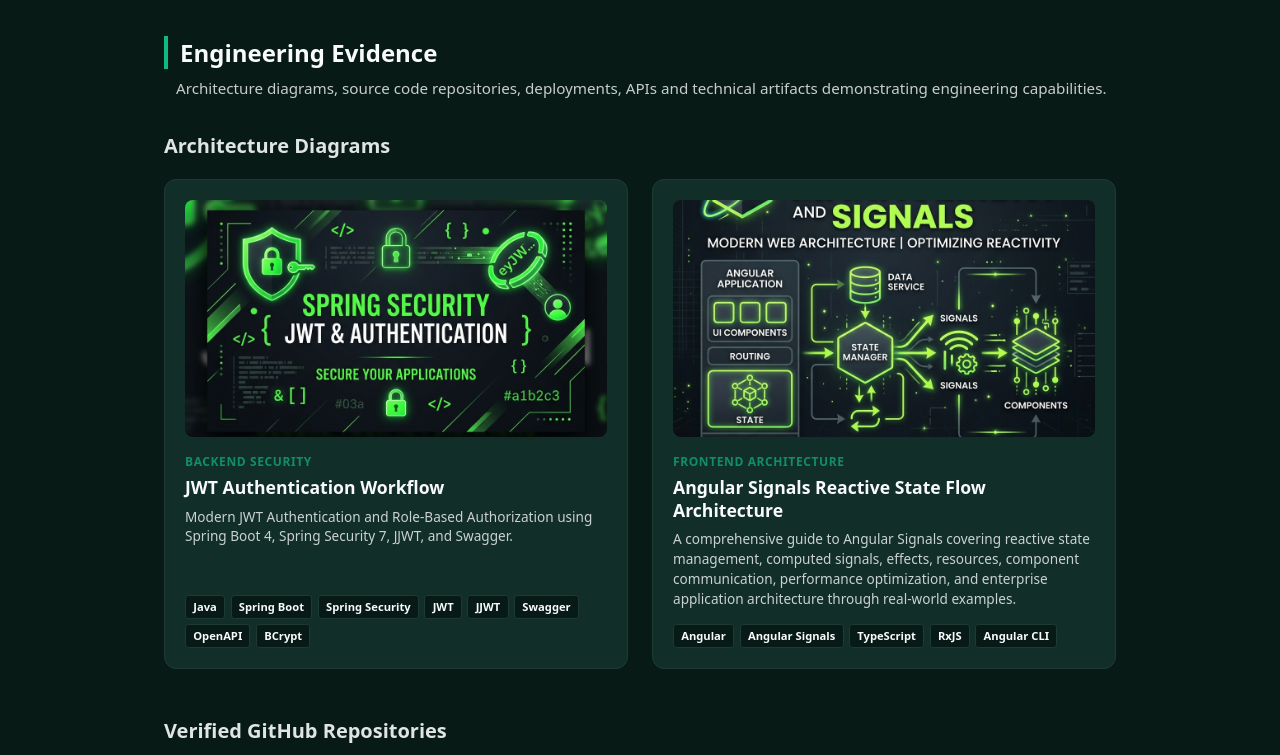
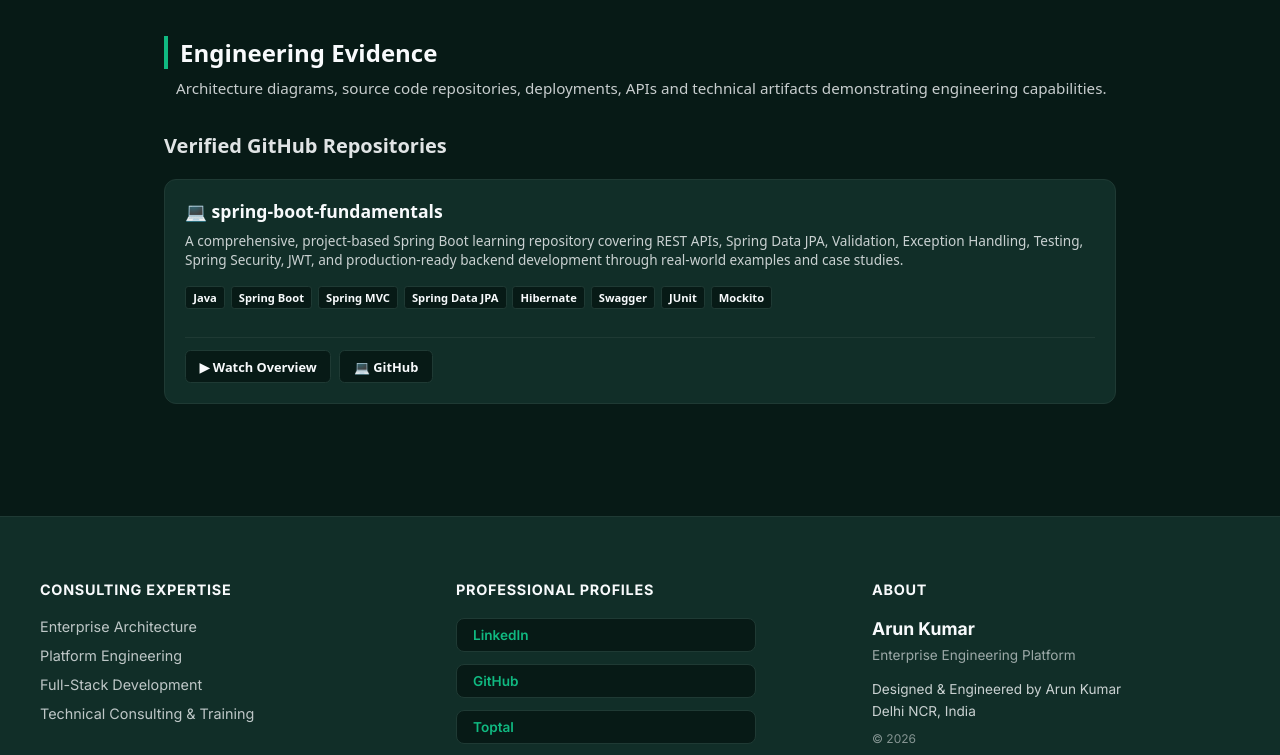
Before and after one commit to java2786/megalono-frontend, an Angular app: page /cases in a window 1280 px wide. Shown: the part 3420-4175 px from the top of the page. Built offline with nearby package versions, Linux system fonts and the light colour scheme.

Commit message:
feat: updated the repos computed signal to group links and associate all visible links with a single repository card instead of creating duplicate cards

```diff
--- a/package.json
+++ b/package.json
@@ -8,7 +8,7 @@
     "watch": "ng build --watch --configuration development",
     "test": "ng test",
     "repomix": "repomix",
-    "build:prod": "ng build --configuration production --base-href /megalono-frontend/ && cp dist/arun_kumar_profile/browser/index.html dist/arun_kumar_profile/browser/404.html"
+    "build:prod": "ng build --configuration production --base-href /arun-kumar/ && cp dist/arun_kumar_profile/browser/index.html dist/arun_kumar_profile/browser/404.html"
   },
   "private": true,
   "packageManager": "npm@11.12.1",
--- a/src/app/shared/components/engineering-proof/engineering-proof.component.ts
+++ b/src/app/shared/components/engineering-proof/engineering-proof.component.ts
@@ -72,10 +72,12 @@ import { getVisibleContent } from '../../utils/content.utility';
               </span>
             </div>
 
-            <div style="margin-top: 0.75rem; border-top: 1px solid var(--border-color); padding-top: 0.75rem;">
-              <a [href]="repo.url" target="_blank" class="proof-btn"
+            <div *ngIf="getRepoLinks(repo) as repoLinks" style="margin-top: 0.75rem; border-top: 1px solid var(--border-color); padding-top: 0.75rem; display: flex; flex-wrap: wrap; gap: 0.5rem;">
+              <a *ngFor="let link of repoLinks" [href]="link.url" target="_blank"
+                 [class.proof-btn]="repoLinks.length === 1"
+                 [class.proof-btn-multi]="repoLinks.length > 1"
                  style="display: inline-flex; align-items: center; gap: 0.35rem; padding: 0.4rem 0.85rem; border-radius: 0.35rem; border: 1px solid var(--border-color); background: var(--bg-primary); color: var(--text-main); font-weight: 600; font-size: 0.8rem; text-decoration: none; transition: all 0.2s ease;">
-                <span>💻 {{ evidenceSignal()?.repoButtonText || 'View Repository →' }}</span>
+                <span>{{ getLinkIcon(link.type) }} {{ link.title }}</span>
               </a>
             </div>
           </article>
@@ -125,6 +127,11 @@ import { getVisibleContent } from '../../utils/content.utility';
       }
       .proof-btn {
         width: 100% !important;
+        justify-content: center !important;
+        box-sizing: border-box !important;
+        padding: 0.6rem 1rem !important;
+      }
+      .proof-btn-multi {
         justify-content: center !important;
         box-sizing: border-box !important;
         padding: 0.6rem 1rem !important;
@@ -185,17 +192,17 @@ export class EngineeringProofComponent implements OnChanges {
       for (const ev of evList) {
         if (ev.links && Array.isArray(ev.links)) {
           const visibleLinks = getVisibleContent(ev.links);
-          for (const link of visibleLinks) {
-            if (link.type === 'github') {
-              const repoName = ev.id.replace('evid-', '').replace('repo-', '');
-              results.push({
-                id: link.id || ev.id,
-                repositoryName: repoName,
-                description: ev.description,
-                url: link.url,
-                technologies: ev.technologies
-              });
-            }
+          const githubLink = visibleLinks.find(link => link.type === 'github');
+          if (githubLink) {
+            const repoName = ev.id.replace('evid-', '').replace('repo-', '');
+            results.push({
+              id: githubLink.id || ev.id,
+              repositoryName: repoName,
+              description: ev.description,
+              url: githubLink.url,
+              technologies: ev.technologies,
+              links: visibleLinks
+            });
           }
         }
       }
@@ -238,6 +245,27 @@ export class EngineeringProofComponent implements OnChanges {
     this.swaggerApis().length > 0
   );
 
+  getRepoLinks(repo: GitHubRepositoryProof): ProofLink[] {
+    if (repo.links && repo.links.length > 0) {
+      return repo.links;
+    }
+    return [{
+      type: 'github',
+      title: this.evidenceSignal()?.repoButtonText || 'View Repository →',
+      url: repo.url
+    }];
+  }
+
+  getLinkIcon(type: string): string {
+    switch (type?.toLowerCase()) {
+      case 'github': return '💻';
+      case 'youtube': return '▶';
+      case 'swagger': return '📜';
+      case 'documentation': return '📖';
+      default: return '🔗';
+    }
+  }
+
   ngOnChanges(changes: SimpleChanges): void {
     if (changes['evidenceData']) {
       this.evidenceSignal.set(this.evidenceData);
--- a/src/app/shared/models/profile.model.ts
+++ b/src/app/shared/models/profile.model.ts
@@ -91,6 +91,7 @@ export interface GitHubRepositoryProof extends ManageableContent {
   description?: string;
   url: string;
   technologies?: string[];
+  links?: ProofLink[];
 }
 
 export interface SwaggerApiProof extends ManageableContent {
--- a/src/assets/data/profile-data.json
+++ b/src/assets/data/profile-data.json
@@ -18,7 +18,7 @@
     "consultingTitle": "Consulting Expertise",
     "socialTitle": "PROFESSIONAL PROFILES",
     "aboutTitle": "About",
-    "platformName": "Megalono",
+    "platformName": "Arun Kumar",
     "platformSubtitle": "Enterprise Engineering Platform",
     "engineeredBy": "Designed & Engineered by Arun Kumar",
     "copyrightHolder": "Arun Kumar"
@@ -842,7 +842,7 @@
         "category": "Backend Security",
         "status": "PUBLISHED",
         "verified": true,
-        "visible": true,
+        "visible": false,
         "featured": false,
         "priority": 100,
         "displayOrder": 100,
@@ -897,7 +897,7 @@
         "category": "Frontend Architecture",
         "status": "PUBLISHED",
         "verified": true,
-        "visible": true,
+        "visible": false,
         "featured": false,
         "priority": 90,
         "displayOrder": 90,
@@ -942,8 +942,10 @@
           "angular-signals-guide"
         ]
       },
+
+
       {
-        "id": "evid-java-microservices",
+        "id": "evid-spring-boot-fundamentals",
         "title": "Spring Boot Fundamentals",
         "description": "A comprehensive, project-based Spring Boot learning repository covering REST APIs, Spring Data JPA, Validation, Exception Handling, Testing, Spring Security, JWT, and production-ready backend development through real-world examples and case studies.",
         "category": "Backend Development",
@@ -958,8 +960,6 @@
           "Spring Boot",
           "Spring MVC",
           "Spring Data JPA",
-          "Spring Security",
-          "JWT",
           "Hibernate",
           "Swagger",
           "JUnit",
@@ -976,6 +976,17 @@
             "featured": false,
             "priority": 100,
             "displayOrder": 10
+          },
+          {
+            "id": "link-spring-boot-fundamentals-youtube",
+            "type": "youtube",
+            "title": "Watch Overview",
+            "url": "https://youtu.be/WDhrnaHsI3s",
+            "visible": true,
+            "status": "PUBLISHED",
+            "featured": true,
+            "priority": 110,
+            "displayOrder": 5
           }
         ],
         "artifacts": [],
@@ -986,6 +997,10 @@
           "spring-boot-fundamentals"
         ]
       }
+
+
+
+
     ]
   }
 }
```
Also changed, not shown: 2 other files (tests, documents, lock files or other folders).
